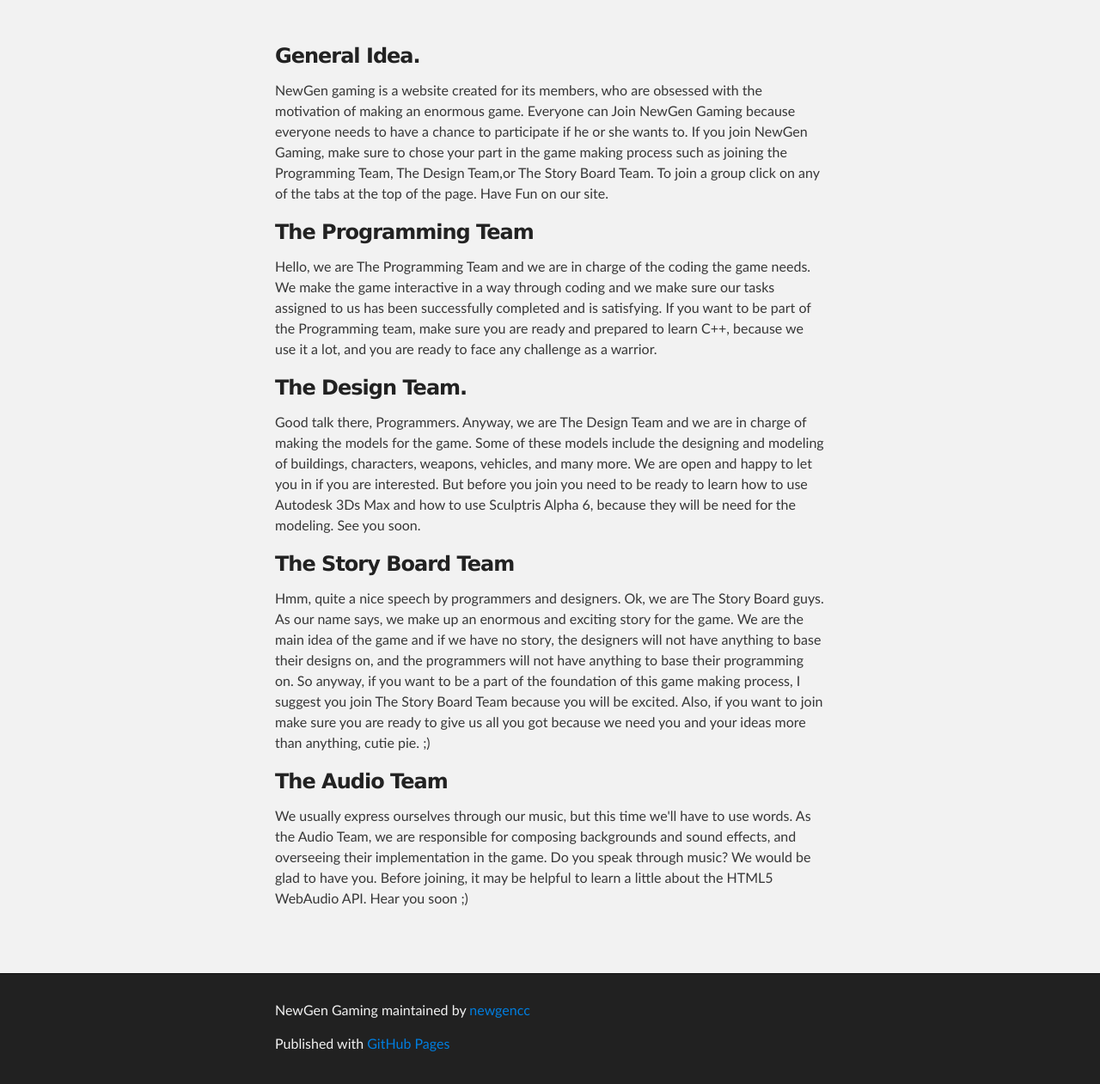
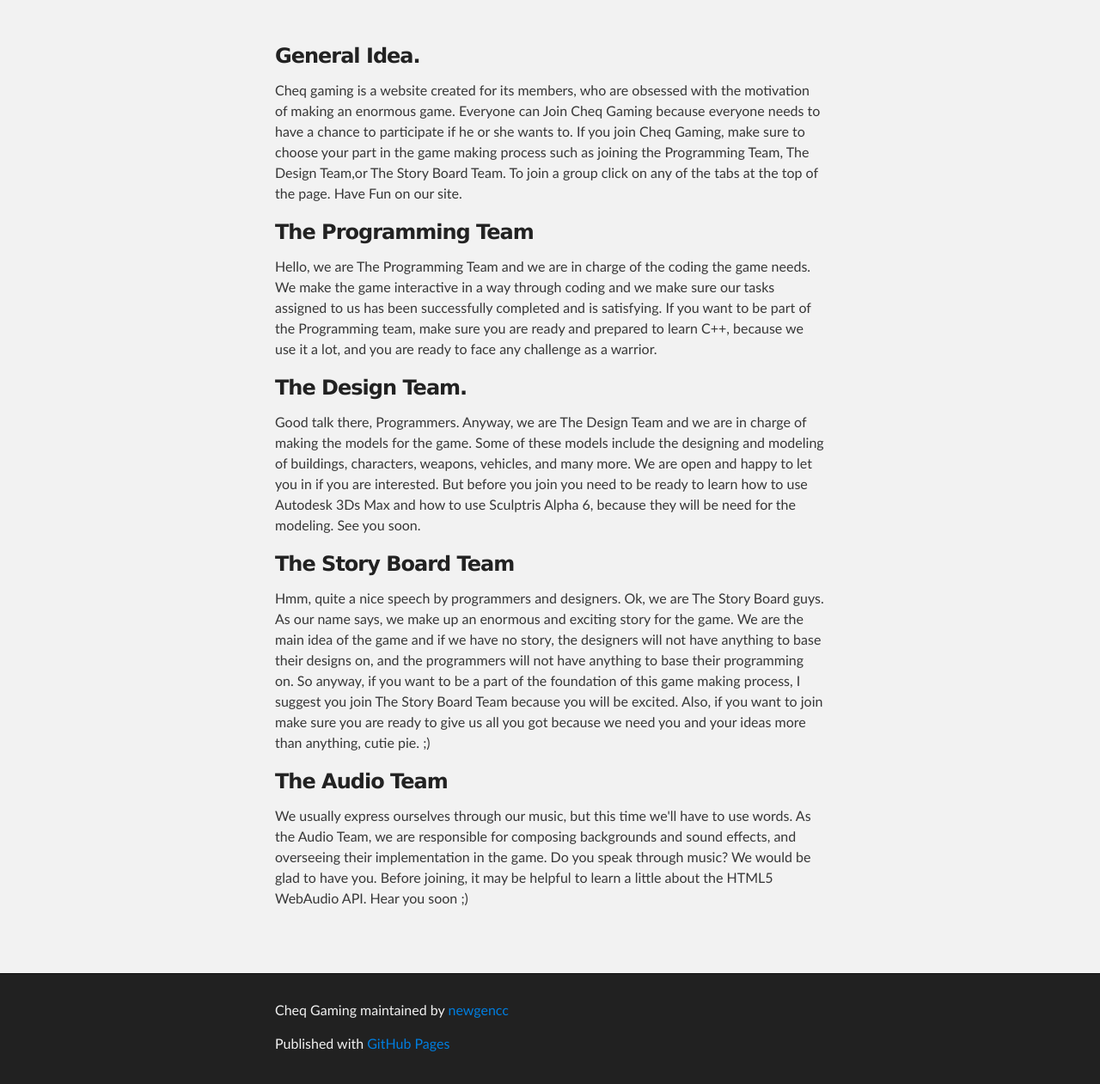
Before and after one commit to Tmac72915/cheq-games.github.io, a plain HTML site: page index.html in a window 1280 px wide. Shown: the part 189-1450 px from the top of the page at 86% size. Drawn offline with Linux system fonts and the light colour scheme.

Commit message:
Update index.html
Replaced "Newgen" by "Cheq"

```diff
--- a/index.html
+++ b/index.html
@@ -4,11 +4,11 @@
   <head
     <meta charset='utf-8' />
     <meta http-equiv="X-UA-Compatible" content="chrome=1" />
-    <meta name="description" content="NewGen Gaming : Welcome To NewGen gaming" />
+    <meta name="description" content="Cheq Gaming : Welcome To Cheq gaming" />
 
     <link rel="stylesheet" type="text/css" media="screen" href="stylesheets/stylesheet.css">
 
-    <title>NewGen Gaming</title>
+    <title>Cheq Gaming</title>
   </head>
 
   <body>
@@ -42,7 +42,7 @@
         <h3>
 <a name="general-idea" class="anchor" href="#general-idea"><span class="octicon octicon-link"></span></a>General Idea.</h3>
 
-<p>NewGen gaming is a website created for its members, who are obsessed with the motivation of making an enormous game. Everyone can Join NewGen Gaming because everyone needs to have a chance to participate if he or she wants to. If you join NewGen Gaming, make sure to chose your part in the game making process such as joining the Programming Team, The Design Team,or The Story Board Team. To join a group click on any of the tabs at the top of the page. Have Fun on our site. </p>
+<p>Cheq gaming is a website created for its members, who are obsessed with the motivation of making an enormous game. Everyone can Join Cheq Gaming because everyone needs to have a chance to participate if he or she wants to. If you join Cheq Gaming, make sure to choose your part in the game making process such as joining the Programming Team, The Design Team,or The Story Board Team. To join a group click on any of the tabs at the top of the page. Have Fun on our site. </p>
 
 <h3>
 <a name="the-programming-team" class="anchor" href="#the-programming-team"><span class="octicon octicon-link"></span></a>The Programming Team</h3>
@@ -75,7 +75,7 @@
     <!-- FOOTER  -->
     <div id="footer_wrap" class="outer">
       <footer class="inner">
-        <p class="copyright">NewGen Gaming maintained by <a href="https://github.com/newgencc">newgencc</a></p>
+        <p class="copyright">Cheq Gaming maintained by <a href="https://github.com/newgencc">newgencc</a></p>
         <p>Published with <a href="http://pages.github.com">GitHub Pages</a></p>
       </footer>
     </div>
```
